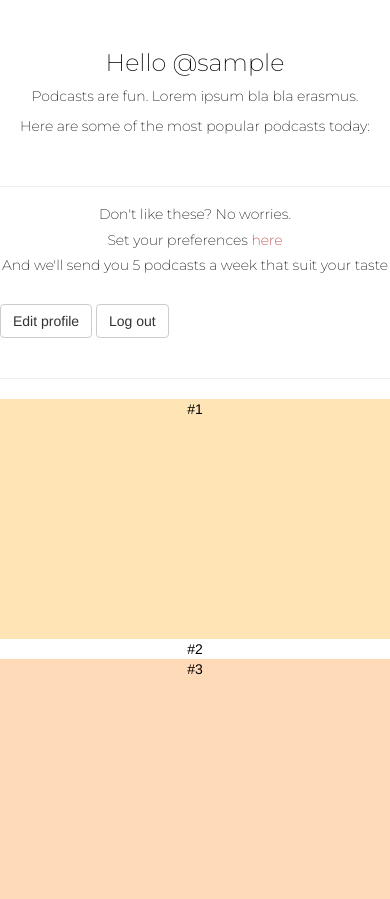
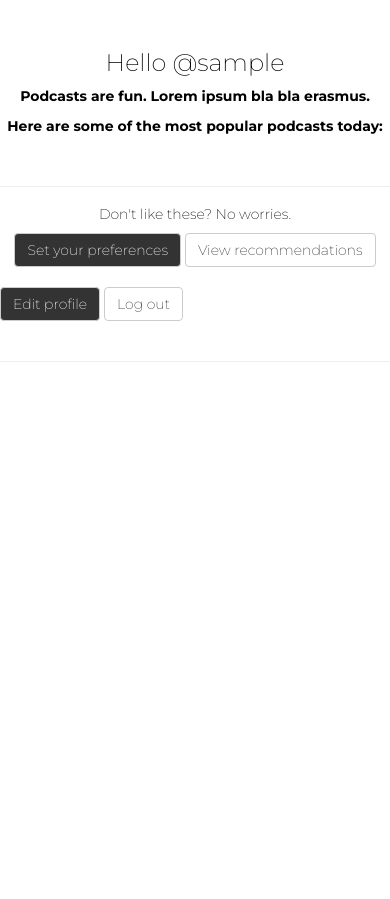
Before and after one commit to tobicodes/Podcast-app, a Flask app: page /users/ in a window 390 px wide. After the commit the page ends 362 px from the top, so only its background shows below. Run offline with Flask 2, Linux system fonts and the light colour scheme; the visitor is signed in with stand-in values (Sample User, id 1); data comes from the database, SQL or seed files in the repository; some libraries are stand-ins or nearby versions.

Commit message:
added styling to forms and rendered pages

```diff
--- a/project/preferences/templates/preferences/new.html
+++ b/project/preferences/templates/preferences/new.html
@@ -1,12 +1,13 @@
 {% extends 'base.html' %}
 
 {% block content %}
-<div class="preferences_new container-fluid text-center">
+<div class="preferences_new text-center container-fluid">
 
 <h5 class="preferences-header">Choose as many categories as you find interesting</h5>
   <hr>
 
   <form method="POST" action="{{url_for('users.preferences',id=current_user.id)}}">
+    {{form.csrf_token}}
     {% for field in form %}
         {% if field.name != 'csrf_token' %}
         <p>
--- a/project/static/stylesheets/style.css
+++ b/project/static/stylesheets/style.css
@@ -67,6 +67,7 @@ margin-top: 20px;
 .index-header{
   margin-top:50px;
   font-family: 'Montserrat', sans-serif;
+  font-weight: 700;
 }
 
 .preferences{
@@ -100,8 +101,9 @@ margin-top: 20px;
 
 #preference li label{
   padding:10px;
-  font-size: 30px
-  background:moccasin;
+  font-size: 15px;
+  font-weight: 200;
+
   }
 
 .view-preferences{
@@ -109,13 +111,59 @@ margin-top: 20px;
 }
 
 .linkToPrefs{
-  color:firebrick;
+  background: #333;
+  color: white;
 }
 
 .preferences_new{
   background: #293E4D;
   font-family: 'Montserrat', sans-serif;
   color:white;
-
+  font-weight: 200;
 
 }
+
+.recommendations{
+  font-family: 'Montserrat', sans-serif;
+  background:white ;
+  color:#293E4D;
+
+}
+
+.recommendations a{
+  color:#337ab7;
+  font-weight: 700;
+}
+
+.nav-button, #Signupbutton, #Loginbutton{
+  font-family: 'Montserrat', sans-serif;
+}
+
+.nav-button-edit-profile{
+  background: #333;
+  color: white;
+  margin-top: 20px;
+  font-family: 'Montserrat', sans-serif;
+}
+.recommendations-text{
+  margin-top: 20px;
+}
+
+#editUserButton{
+  background: #333;
+  color: white;
+  font-family: 'Montserrat', sans-serif;
+
+}
+
+.edit-page{
+  font-family: 'Montserrat', sans-serif;
+  border: 3px solid #333;
+  margin-top: 12%;
+}
+
+#deleteUserButton{
+  font-family: 'Montserrat', sans-serif;
+  background: crimson;
+  color:white;
+}
--- a/project/templates/base.html
+++ b/project/templates/base.html
@@ -4,7 +4,7 @@
   <title>a pod a day</title>
   <!-- Latest compiled and minified CSS -->
   <link rel="stylesheet" href="https://maxcdn.bootstrapcdn.com/bootstrap/3.3.7/css/bootstrap.min.css" integrity="sha384-BVYiiSIFeK1dGmJRAkycuHAHRg32OmUcww7on3RYdg4Va+PmSTsz/K68vbdEjh4u" crossorigin="anonymous">
-  <link href="https://fonts.googleapis.com/css?family=Montserrat:100,200" rel="stylesheet">
+  <link href="https://fonts.googleapis.com/css?family=Montserrat:100,200,700" rel="stylesheet">
   <link rel="stylesheet" type="text/css" href="{{ url_for('static', filename='stylesheets/style.css') }}">
 </head>
 <body>
--- a/project/users/templates/users/index.html
+++ b/project/users/templates/users/index.html
@@ -12,26 +12,15 @@
       <br>
       <hr>
       <h5>Don't like these? No worries.</h5>
-      <h5>Set your preferences <a class="linkToPrefs" href="{{url_for('users.new_preferences', id=current_user.id)}}">here</a></h5>
-      <h5>And we'll send you 5 podcasts a week that suit your taste</h5>
+      <a class="linkToPrefs btn btn-default" href="{{url_for('users.new_preferences', id=current_user.id)}}">Set your preferences</a>
+      <a class="linkToRecommendations btn btn-default" href="{{url_for('users.request_data', id=current_user.id)}}">View recommendations</a>
     </div>
     <div class="right-nav col-md-2 col-md-offset-2">
-      <a class="nav-button btn btn-default"href="{{url_for('users.edit', id=current_user.id)}}">Edit profile</a>
+      <a class="nav-button-edit-profile btn btn-default"href="{{url_for('users.edit', id=current_user.id)}}">Edit profile</a>
       <a class="nav-button btn btn-default" href="{{url_for('users.logout')}}">Log out</a>
     </div>
   </div>
   <br>
   <hr>
-  <div class="row">
-    <div class="left-col col-md-4 text-center">
-        #1
-    </div>
-    <div class="mid-col col-md-4 text-center">
-        #2
-    </div>
-    <div class="right-col col-md-4 text-center">
-        #3
-    </div>
-  </div>
 </div>
 {% endblock %}
--- a/project/users/views.py
+++ b/project/users/views.py
@@ -129,7 +129,7 @@ def preferences(id):
       current_user.preferences.append(Preference.query.get(preference))
     db.session.add(current_user)
     db.session.commit()
-    return redirect(url_for('users.show_preferences', id=current_user.id))
+    return redirect(url_for('users.request_data', id=current_user.id))
   return render_template('users/index.html', form=form)
 
 @users_blueprint.route('/<int:id>/preference/new', methods=['GET'])
@@ -178,7 +178,7 @@ pref_map = {'Arts':1301, 'Food':1306, 'Literature':1401, 'Design':1402, 'Perform
 ## other refers to other religions
 
 
-@users_blueprint.route('/<int:id>/requests/', methods=['GET'])
+@users_blueprint.route('/<int:id>/recommendations/', methods=['GET'])
 @login_required
 @ensure_correct_user
 def request_data(id):
@@ -193,12 +193,10 @@ def request_data(id):
 
   ## Now we have N * 10 entries in playlist where N is number of preferences
 
-  titles = [item['im:name']['label']for item in playlist]
-  summaries = [item['summary']['label']for item in playlist]
-  podcast_URL = [item['link']['attributes']['href']for item in playlist]
-  picture_URL = [item['im:image'][2]['label']for item in playlist]
-
-
+  # titles = [item['im:name']['label']for item in playlist]
+  # summaries = [item['summary']['label']for item in playlist]
+  # podcast_URL = [item['link']['attributes']['href']for item in playlist]
+  # picture_URL = [item['im:image'][2]['label']for item in playlist]
 
   podcast_data = []
   for item in playlist:
@@ -207,22 +205,15 @@ def request_data(id):
     obj['Summary'] = item['summary']['label']
     obj['Podcast_URL']=item['link']['attributes']['href']
     obj['Picture_URL']=item['im:image'][2]['label']
+    obj['Category']=item['category']['attributes']['label']
     podcast_data.append(obj)
 
-  podcasts_to_render = random.sample(podcast_data,8)
 
+  podcasts_to_render = random.sample(podcast_data,10)
 
+  more_podcasts = [x for x in podcast_data if x not in podcasts_to_render]
 
-# arr = []
-#     ...: for x in playlist:
-#     ...:    obj = {}
-#     ...:    obj['Title'] = x['im:name']['label']
-#     ...:    obj['Summary'] = x['summary']['label']
-#     ...:    obj['Podcast_URL']=x['link']['attributes']['href']
-#     ...:    obj['Picture_URL']=x['im:image'][2]['label']
-#     ...:    arr.append(obj)
-
-  return render_template('users/recommendations.html',podcasts_to_render=podcasts_to_render)
+  return render_template('users/recommendations.html',podcasts_to_render=podcasts_to_render, more_podcasts=more_podcasts)
 
 
 
```
Also changed, not shown: project/users/templates/users/edit.html (+4 -4 lines), project/users/templates/users/recommendations.html (+16 -5 lines).
